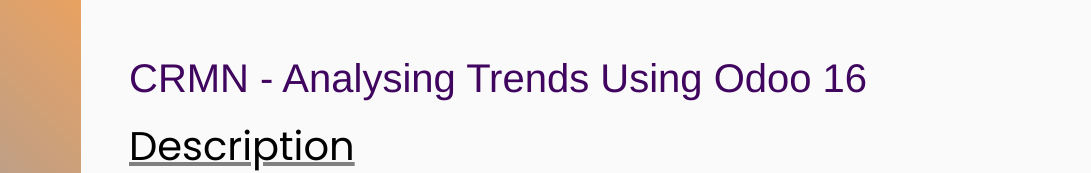
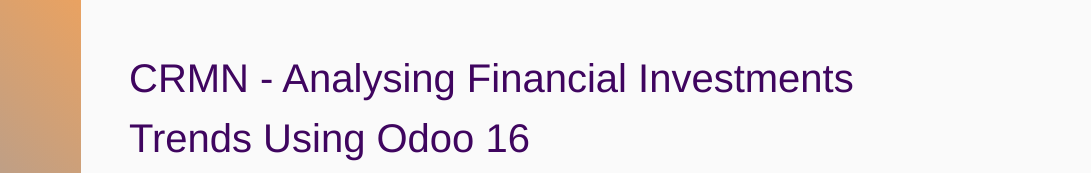
Before and after one commit to AyoubMabrouk/crmn-odoo, a plain HTML site: page index.html in a window 1280 px wide. Shown: the top 173 px of the page, 189-1280 px from the left. Drawn offline with Linux system fonts and the light colour scheme; a script that the page names is missing.

Commit message:
Update index.html

```diff
--- a/index.html
+++ b/index.html
@@ -95,7 +95,7 @@
 		<div id="content" class="p-4 p-md-5 pt-5">
 			<h1
 				style="color: rgb(63, 5, 95); font-family: 'Franklin Gothic Medium', 'Arial Narrow', Arial, sans-serif;">
-				CRMN - Analysing Trends Using Odoo 16</h1>
+				CRMN - Analysing Financial Investments Trends Using Odoo 16</h1>
 			<div id="page0" class="content-section" style="display: block;">
 				<u>
 					<h1>Description</h1>
```
